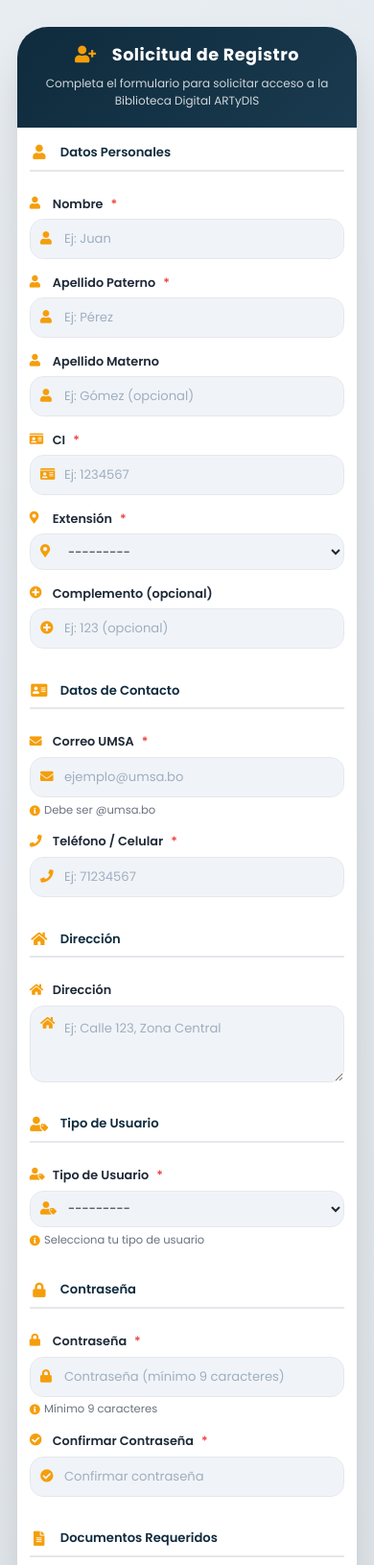
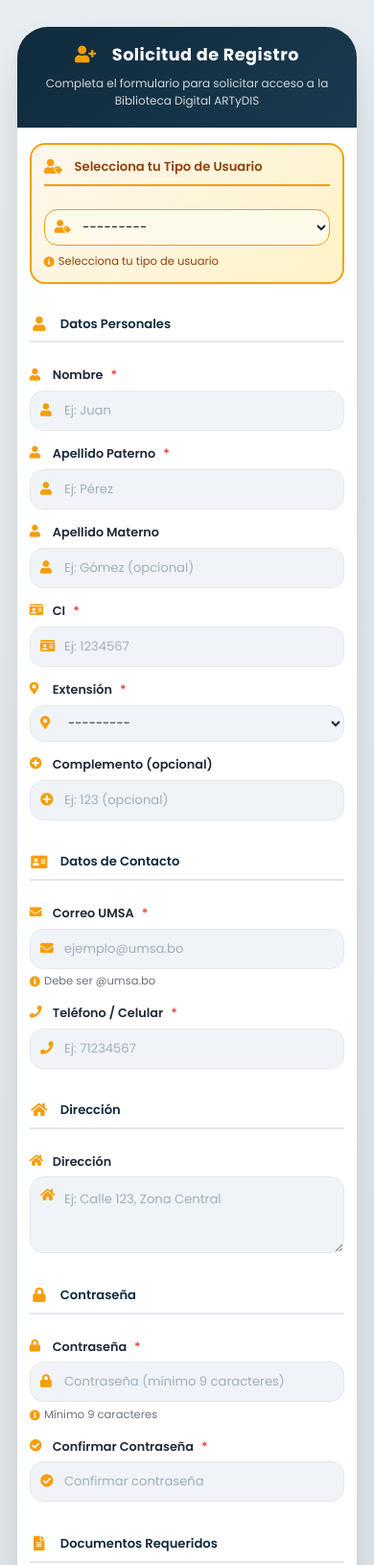
Before and after one commit to furiamotorscompanysrl-art/biblioteca, a Django app: page /registrar/ in a window 390 px wide. Shown: the top 1631 px of the page at 96% size. Run offline with Django 5.2, Linux system fonts and the light colour scheme; some libraries are stand-ins or nearby versions.

Commit message:
aver si ahora sube intento 5

```diff
--- a/templates/registrar_usuario.html
+++ b/templates/registrar_usuario.html
@@ -122,6 +122,51 @@
             font-size: 1.15rem;
             width: 24px;
             text-align: center;
+        }
+
+        /* ============================================
+           TIPO DE USUARIO - DESTACADO
+        ============================================ */
+        .tipo-usuario-section {
+            background: linear-gradient(135deg, #FFF7ED 0%, #FEF3C7 100%);
+            border-radius: 16px;
+            padding: 1.5rem 2rem;
+            margin-bottom: 2rem;
+            border: 2px solid var(--accent);
+            position: relative;
+        }
+
+        .tipo-usuario-section .section-title {
+            border-bottom-color: var(--accent);
+            color: #92400E;
+            margin-top: 0;
+        }
+
+        .tipo-usuario-section .section-title i {
+            color: var(--accent);
+        }
+
+        .tipo-usuario-section .form-text {
+            color: #92400E;
+        }
+
+        .tipo-usuario-section .form-control,
+        .tipo-usuario-section .form-select {
+            border-color: var(--accent);
+            background-color: #FFFBEB;
+            height: 50px;
+            font-size: 1rem;
+            font-weight: 500;
+        }
+
+        .tipo-usuario-section .form-select:focus {
+            border-color: var(--accent);
+            box-shadow: 0 0 0 3px rgba(245, 158, 11, 0.2);
+            background-color: white;
+        }
+
+        .tipo-usuario-section .input-icon {
+            color: var(--accent);
         }
 
         .form-group {
@@ -507,6 +552,13 @@
                 justify-content: center;
                 padding: 0.7rem;
             }
+            .tipo-usuario-section {
+                padding: 1rem;
+            }
+            .tipo-usuario-section .form-control,
+            .tipo-usuario-section .form-select {
+                height: 44px;
+            }
         }
 
         @media (max-width: 576px) {
@@ -574,6 +626,14 @@
                 padding-top: 1rem;
                 gap: 10px;
             }
+            .tipo-usuario-section {
+                padding: 0.8rem;
+            }
+            .tipo-usuario-section .form-control,
+            .tipo-usuario-section .form-select {
+                height: 40px;
+                font-size: 0.8rem;
+            }
         }
     </style>
 </head>
@@ -618,6 +678,31 @@
 
         <form method="post" enctype="multipart/form-data" id="registroForm" novalidate>
             {% csrf_token %}
+
+            <!-- ==========================================
+                 TIPO DE USUARIO - DESTACADO ARRIBA
+            ========================================== -->
+            <div class="tipo-usuario-section">
+                <div class="section-title">
+                    <i class="fas fa-user-tag"></i> Selecciona tu Tipo de Usuario
+                </div>
+                <div class="row">
+                    <div class="col-12">
+                        <div class="form-group" style="margin-bottom: 0;">
+                            <div class="input-group-custom">
+                                <i class="fas fa-user-tag input-icon"></i>
+                                {{ form.tipo_usuario|add_class:"form-select" }}
+                            </div>
+                            <div class="form-text" style="margin-top: 0.5rem;">
+                                <i class="fas fa-info-circle"></i> {{ form.tipo_usuario.help_text }}
+                            </div>
+                            {% if form.tipo_usuario.errors %}
+                                <div class="invalid-feedback">{{ form.tipo_usuario.errors.0 }}</div>
+                            {% endif %}
+                        </div>
+                    </div>
+                </div>
+            </div>
 
             <!-- DATOS PERSONALES -->
             <div class="section-title">
@@ -827,31 +912,6 @@
                         </div>
                         {% if form.anio_ingreso.errors %}
                             <div class="invalid-feedback">{{ form.anio_ingreso.errors.0 }}</div>
-                        {% endif %}
-                    </div>
-                </div>
-            </div>
-
-            <!-- TIPO DE USUARIO -->
-            <div class="section-title">
-                <i class="fas fa-user-tag"></i> Tipo de Usuario
-            </div>
-
-            <div class="row">
-                <div class="col-12">
-                    <div class="form-group">
-                        <label class="form-label">
-                            <i class="fas fa-user-tag"></i> {{ form.tipo_usuario.label }} <span class="required-star">*</span>
-                        </label>
-                        <div class="input-group-custom">
-                            <i class="fas fa-user-tag input-icon"></i>
-                            {{ form.tipo_usuario|add_class:"form-select" }}
-                        </div>
-                        <div class="form-text">
-                            <i class="fas fa-info-circle"></i> {{ form.tipo_usuario.help_text }}
-                        </div>
-                        {% if form.tipo_usuario.errors %}
-                            <div class="invalid-feedback">{{ form.tipo_usuario.errors.0 }}</div>
                         {% endif %}
                     </div>
                 </div>
```
